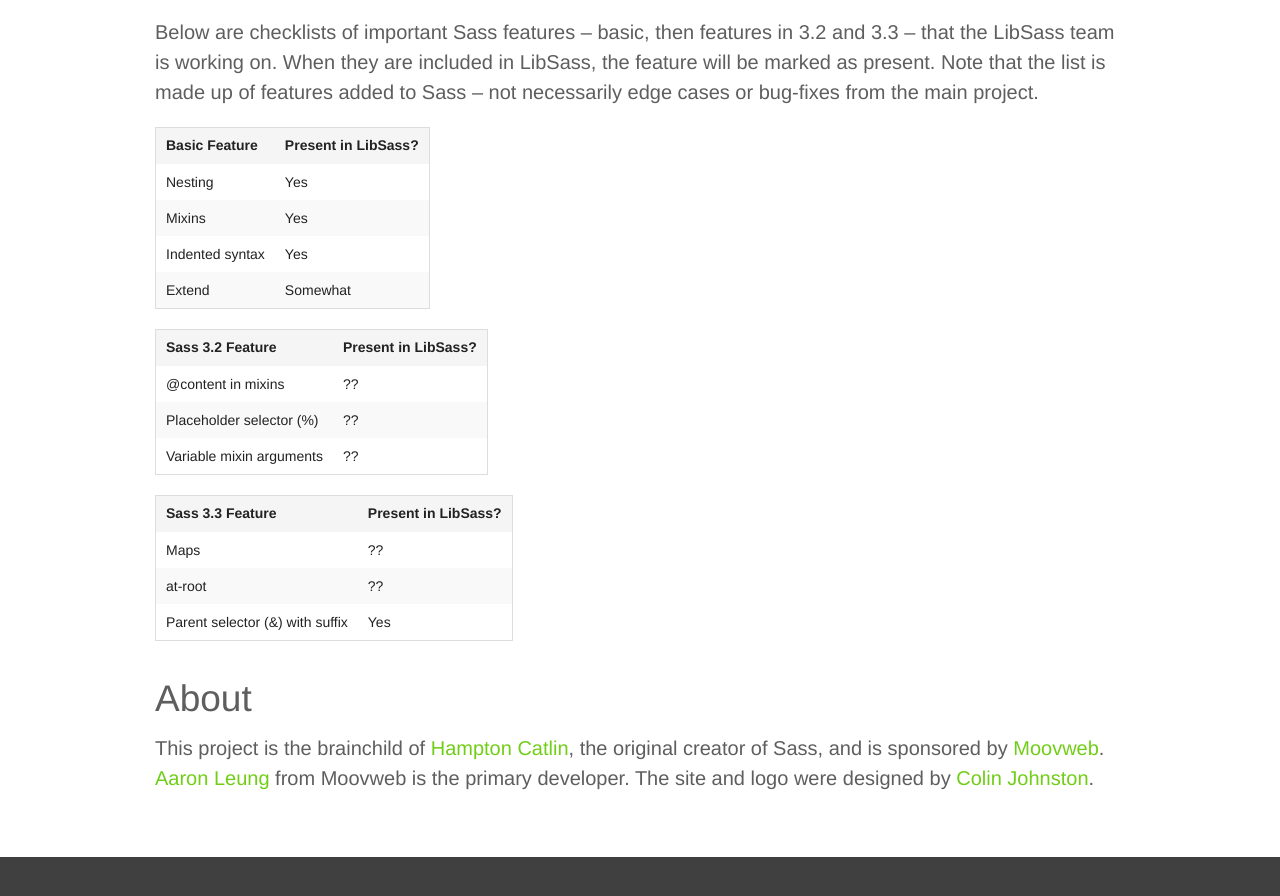
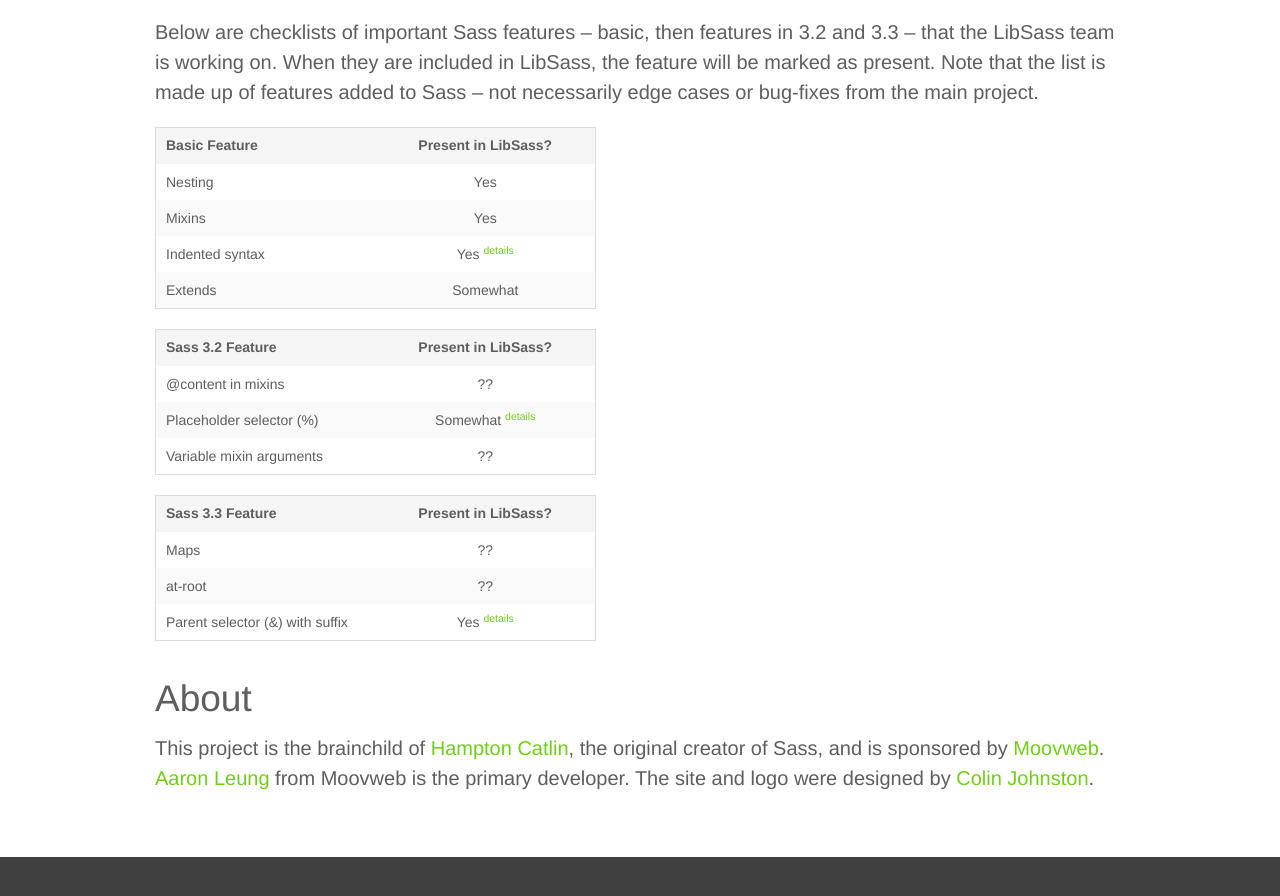
Before and after one commit to sass/libsass.com, a website: page index.html in a window 1280 px wide. Shown: the part 1310-2206 px from the top of the page. Drawn offline with Linux system fonts and the light colour scheme.

Commit message:
Adding links where appropriate

```diff
--- a/index.html
+++ b/index.html
@@ -71,15 +71,15 @@
         <p><code>./bin/sassc [input file] > output.css</code></p>
       </section>
 
-      <section id="compatibility">
+      <section id="features">
         <h2>Features</h2>
         <p>LibSass takes features directly from the Ruby Sass implementation. As such, it is often behind when it comes to cutting-edge features.</p>
         <p>Below are checklists of important Sass features – basic, then features in 3.2 and 3.3 – that the LibSass team is working on. When they are included in LibSass, the feature will be marked as present. Note that the list is made up of features added to Sass – not necessarily edge cases or bug-fixes from the main project.</p>
         <table>
           <thead>
             <tr>
-              <td>Basic Feature</td>
-              <td>Present in LibSass?</td>
+              <th>Basic Feature</th>
+              <th>Present in LibSass?</th>
             </tr>
           </thead>
           <tr>
@@ -89,10 +89,10 @@
             <td>Mixins</td> <td>Yes</td>
           </tr>
           <tr>
-            <td>Indented syntax</td> <td>Yes</td>
+            <td>Indented syntax</td> <td>Yes <sup><a href="https://github.com/sass/libsass/issues/16">details</a></sup></td>
           </tr>
           <tr>
-            <td>Extend</td> <td>Somewhat</td>
+            <td>Extends</td> <td>Somewhat</td>
           </tr>
         </table>
         <table>
@@ -106,7 +106,7 @@
             <td>@content in mixins</td> <td>??</td>
           </tr>
           <tr>
-            <td>Placeholder selector (%)</td> <td>??</td>
+            <td>Placeholder selector (%)</td> <td>Somewhat <sup><a href="https://github.com/sass/libsass/search?q=placeholder&type=Issues">details</a></sup></td>
           </tr>
           <tr>
             <td>Variable mixin arguments</td> <td>??</td>
@@ -115,8 +115,8 @@
         <table>
           <thead>
             <tr>
-              <td>Sass 3.3 Feature</td>
-              <td>Present in LibSass?</td>
+              <th>Sass 3.3 Feature</th>
+              <th>Present in LibSass?</th>
             </tr>
           </thead>
           <tr>
@@ -126,7 +126,7 @@
             <td>at-root</td> <td>??</td>
           </tr>
           <tr>
-            <td>Parent selector (&) with suffix</td> <td>Yes</td>
+            <td>Parent selector (&) with suffix</td> <td>Yes <sup><a href="https://github.com/sass/libsass/issues/319">details</a></sup></td>
           </tr>
         </table>
       </section>
--- a/sass/_foundation.scss
+++ b/sass/_foundation.scss
@@ -1744,7 +1744,7 @@
   border: solid 1px #dddddd; }
   table caption {
     background: transparent;
-    color: #222222;
+    color: #5E5E5E;
     font-size: 1rem;
     font-weight: bold; }
   table thead {
@@ -1754,7 +1754,7 @@
       padding: 0.5rem 0.625rem 0.625rem;
       font-size: 0.875rem;
       font-weight: bold;
-      color: #222222; }
+      color: #5E5E5E; }
   table tfoot {
     background: whitesmoke; }
     table tfoot tr th,
@@ -1762,12 +1762,12 @@
       padding: 0.5rem 0.625rem 0.625rem;
       font-size: 0.875rem;
       font-weight: bold;
-      color: #222222; }
+      color: #5E5E5E; }
   table tr th,
   table tr td {
     padding: 0.5625rem 0.625rem;
     font-size: 0.875rem;
-    color: #222222;
+    color: #5E5E5E;
     text-align: left; }
   table tr.even, table tr.alt, table tr:nth-of-type(even) {
     background: #f9f9f9; }
--- a/sass/_libsass_styles.scss
+++ b/sass/_libsass_styles.scss
@@ -63,6 +63,15 @@
   &#about {
     margin-top: -1em;
     margin-bottom: 4em;
+  }
+}
+
+#features {
+  th {
+    width: 220px;
+  }
+  th:last-of-type, td:last-of-type {
+    text-align: center;
   }
 }
 
```
Also changed, not shown: stylesheets/app.css.
